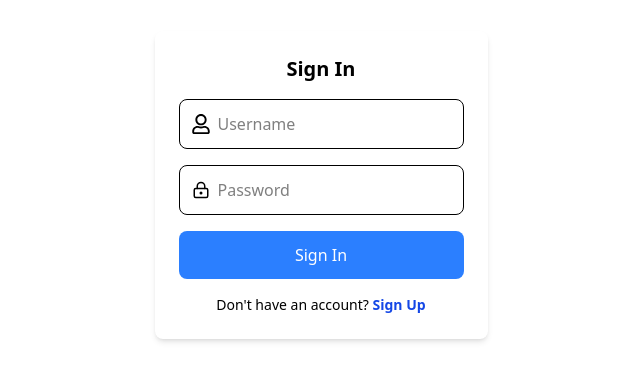
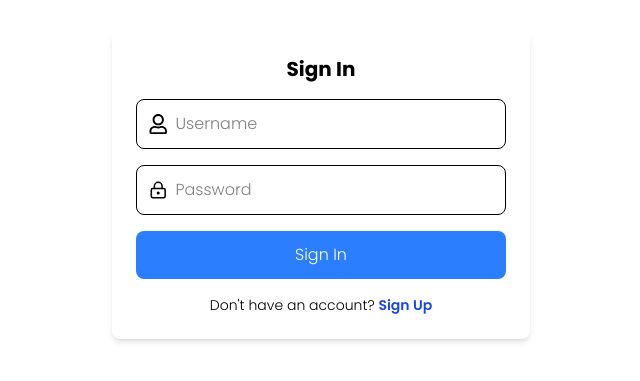
Before and after one commit to lightdarkmaster/typescript-user-management, a React (Vite) app: page /login in a window 1280 px wide. Shown: the part 215-596 px from the top of the page, without its empty margins (319-959 px from the left). Built offline with nearby package versions, Linux system fonts and the light colour scheme; a web font is replaced by a local one.

Commit message:
Add some modifications

```diff
--- a/src/Dashboard.tsx
+++ b/src/Dashboard.tsx
@@ -60,7 +60,7 @@ const Dashboard: React.FC<Properties> = ({ users, setUsers }) => {
   );
 
   return (
-    <div className="w-full h-screen flex flex-col gap-4">
+    <div className="w-full h-screen flex flex-col gap-4 poppins-light">
       <Navbar />
       <div className="flex justify-center items-center h-full">
         <div className="w-2/3 bg-white p-6 rounded-lg shadow-lg">
--- a/src/Login.tsx
+++ b/src/Login.tsx
@@ -66,7 +66,7 @@ const Login: React.FC<Properties> = ({ users }) => {
   };
 
   return (
-    <div className="w-full h-screen flex items-center justify-center p-4 text-black">
+    <div className="w-full h-screen flex items-center justify-center p-4 text-black poppins-light">
       <div className="w-fit min-w-[300px] p-6 bg-white shadow-md rounded-lg flex flex-col">
         <div className="text-center">
           <h1 className="text-black text-xl font-bold">Sign In</h1>
--- a/src/components/Footer.tsx
+++ b/src/components/Footer.tsx
@@ -1,7 +1,9 @@
 
 function Footer() {
   return (
-    <div>Footer</div>
+    <div className="w-full h-fit bg-red-600">
+<h1>Footer</h1>
+    </div>
   )
 }
 
```
